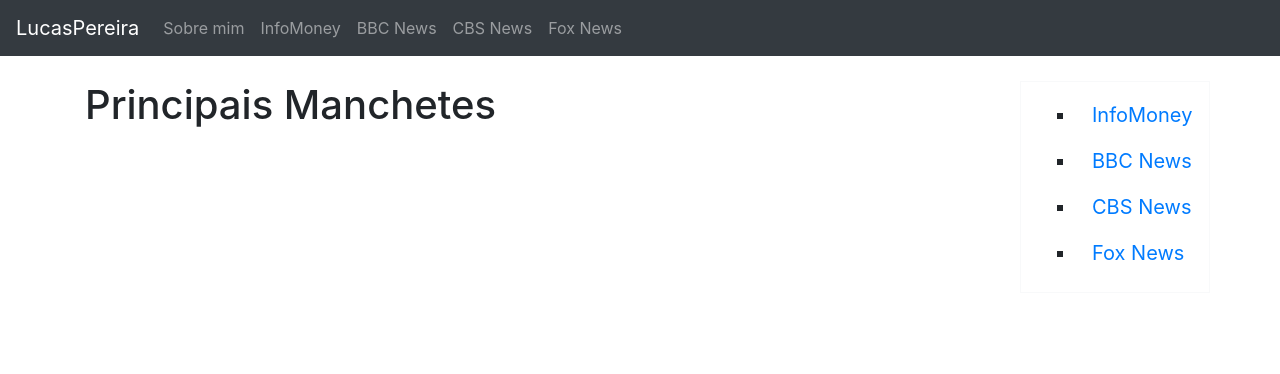
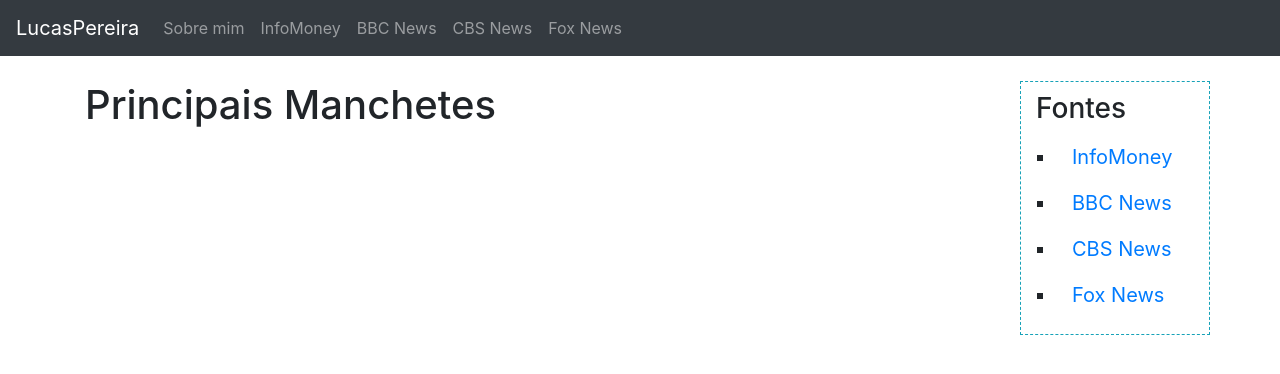
Before and after one commit to lucaspere/PUC_projects, a website: page index.html in a window 1280 px wide. Shown: the top 374 px of the page. Drawn offline with nearby package versions, Linux system fonts and the light colour scheme; no server answers.

Commit message:
configurando o css

```diff
--- a/index.css
+++ b/index.css
@@ -11,6 +11,11 @@ main {
 }
 
 @media screen and (min-width: 0) {
+
+   aside {
+      display: none !important;
+   }
+
    .container1 {
       border: 2px solid var(--secondary);
       margin: 5px auto;
@@ -70,9 +75,14 @@ main {
    justify-content: space-evenly;
    font-size: 20px;
    padding: 0;
+   padding-left: 20px !important;
 }
  }
  @media screen and (min-width: 768px) {
+    aside {
+       display: initial !important;
+       border: 1px dashed var(--cyan);
+    }
    .container1 {
       display: flex;
       border: 2px solid var(--secondary);
--- a/index.html
+++ b/index.html
@@ -44,8 +44,9 @@
             <div class="teste">
             </div>
          </section>
-         <section class="col-6 col-md-2">
+         <aside class="col-6 col-md-2">
             <nav class="container-nav">
+               <h3>Fontes</h3>
                <ul class="container-nav-item">
                   <li class="nav-item">
                      <a href="./infoMoney.html" class="nav-link">InfoMoney</a>
@@ -61,7 +62,7 @@
                   </li>
                </ul>
             </nav>
-         </section>
+         </aside>
       </div>
       </div>
    </main>
```
Also changed, not shown: bbcNews.html (+3 -2 lines), cbsNews.html (+3 -2 lines), foxNews.html (+3 -2 lines), infoMoney.html (+3 -2 lines).
